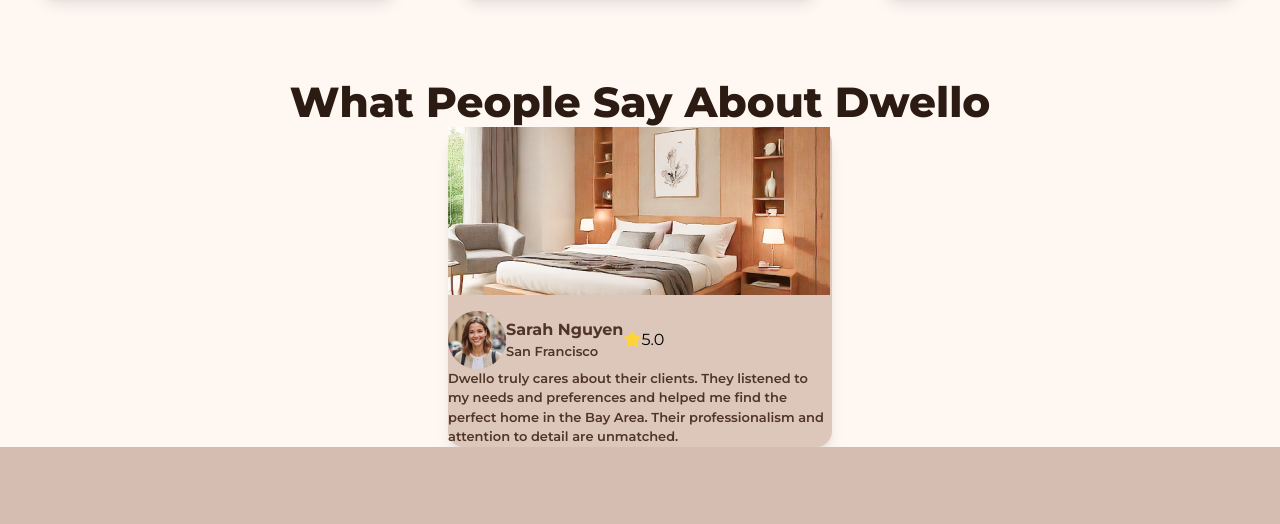
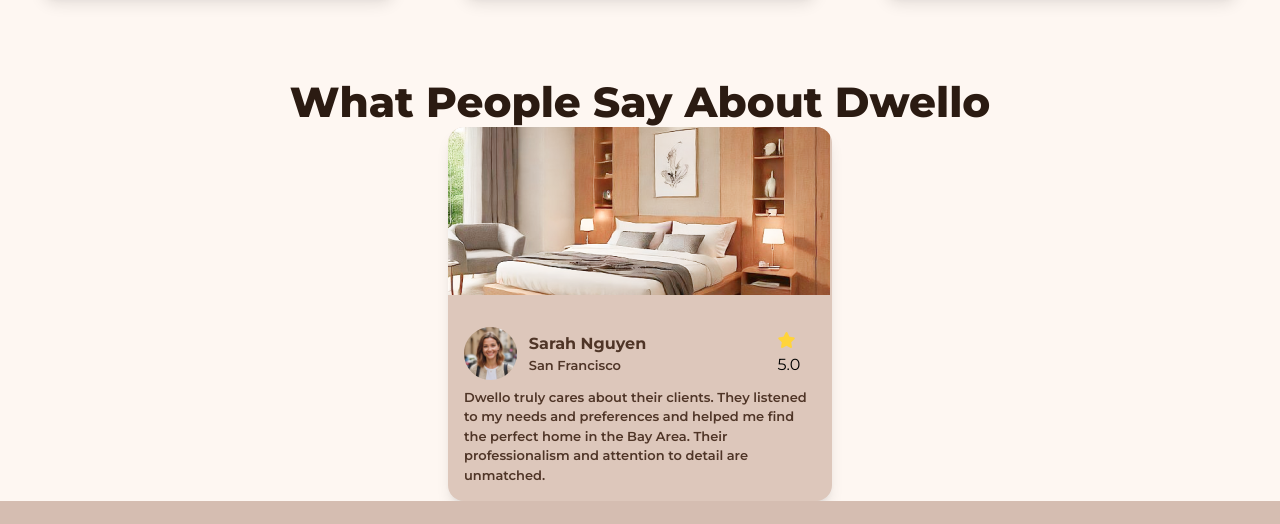
Before and after one commit to HKinnovaTech/InnovaEstates, a website: page index.html in a window 1280 px wide. Shown: the part 2447-2971 px from the top of the page. Drawn offline with nearby package versions, Linux system fonts and the light colour scheme.

Commit message:
reviews2

```diff
--- a/index.html
+++ b/index.html
@@ -372,8 +372,6 @@
                 </div>
               </div>
             </div>
-
-
           </div>
         </div>
       </section>
@@ -381,12 +379,17 @@
 
     <section>
       <div class="container">
-        <h2 class=" text-center">What People Say About Dwello</h2>
-      <div class="max-w-sm mx-auto bg-dark rounded-2xl shadow-lg">
+        <h2 class="text-center">What People Say About Dwello</h2>
+        <div class="max-w-sm mx-auto bg-dark rounded-2xl shadow-lg overflow-hidden">
           <img src="public/images/bedroom1.png" alt="bedroom" />
+          <div class="p-4">
             <div class="flex items-center mt-4">
-          <img src="public/images/user1.png" alt="user" class="rounded-full"/>
-          <div>
+              <img
+                src="public/images/user1.png"
+                alt="user"
+                class="rounded-full w-[15%]"
+              />
+              <div class="w-[75%] ml-3">
                 <h4>Sarah Nguyen</h4>
                 <p>San Francisco</p>
               </div>
@@ -394,7 +397,12 @@
                 <i class="fa-solid fa-star" style="color: #ffd43b"></i>5.0
               </div>
             </div>
-        <p>Dwello truly cares about their clients. They listened to my needs and preferences and helped me find the perfect home in the Bay Area. Their professionalism and attention to detail are unmatched.</p>
+            <p class="mt-2">
+              Dwello truly cares about their clients. They listened to my needs
+              and preferences and helped me find the perfect home in the Bay
+              Area. Their professionalism and attention to detail are unmatched.
+            </p>
+          </div>
         </div>
       </div>
     </section>
```
Lines whose indentation alone changed are shown as unchanged.
